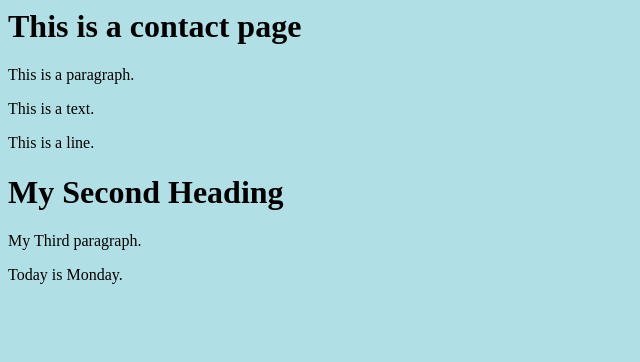
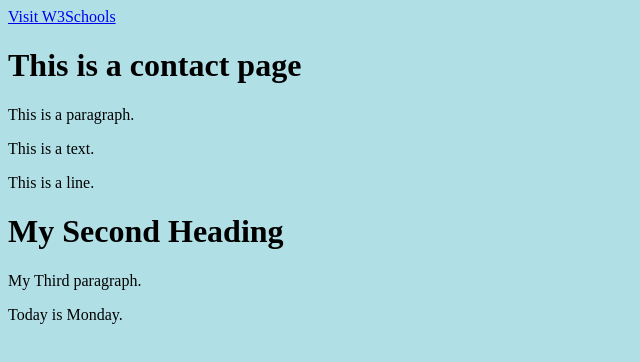
Before and after one commit to misganawyibeltal/Misganaws-Repository, a plain HTML site: page contact.html in a window 1280 px wide. Shown: the whole page, without its empty margins (0-640 px from the left). Drawn offline with Linux system fonts and the light colour scheme.

Commit message:
fivth commit monday

```diff
--- a/contact.html
+++ b/contact.html
@@ -14,7 +14,7 @@ h1: {
 </head>
 <body>
   <body style="background-color:powderblue;">
-
+<a href="https://www.w3schools.com">Visit W3Schools</a>
 
 <h1>This is a contact page</h1>
 <p>This is a paragraph.</p>
```
Also changed, not shown: index.html (+1 -1 lines).
